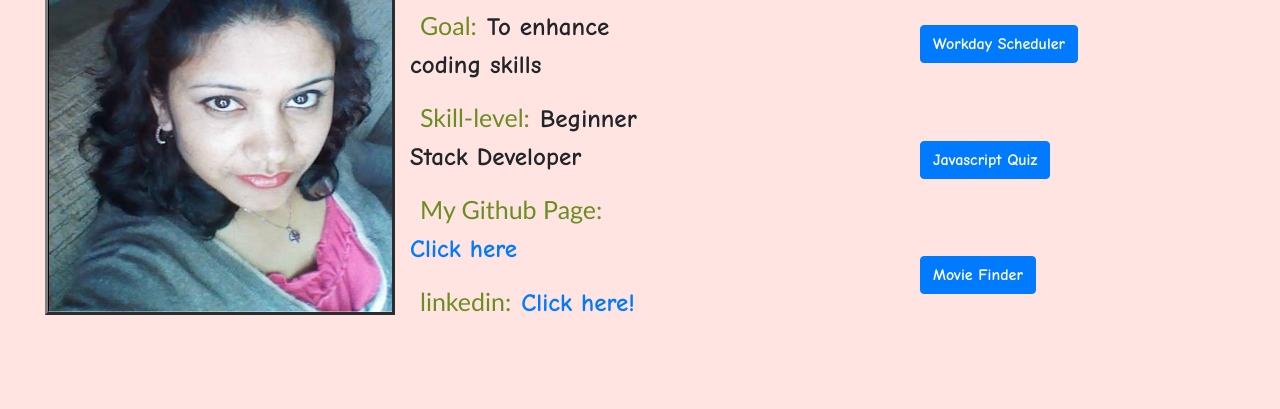
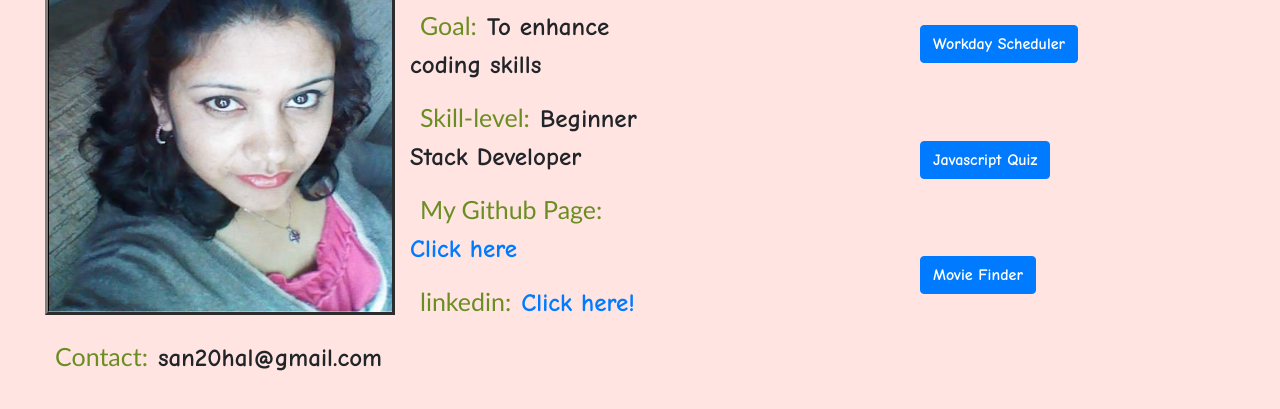
Before and after one commit to sthapa411/Portfolio, a plain HTML site: page index.html in a window 1280 px wide. Shown: the part 277-686 px from the top of the page. Drawn offline with nearby package versions, Linux system fonts and the light colour scheme.

Commit message:
contact info added

```diff
--- a/index.html
+++ b/index.html
@@ -48,6 +48,7 @@
           <p><span class="tab">Skill-level:</span>Beginner Stack Developer</p>
           <p><span class="tab">My Github Page: </span><a href="https://github.com/sthapa411"> Click here</a></p>
           <p><span class="tab">linkedin:</span><a href="http://linkedin.com/in/sangeeta-thapa-ma-lmsw-29b8b52a">Click here!</a> <br></p>
+          <p><span class="tab">Contact:</span>san20hal@gmail.com</p>
         </section>
     </div>
     <div class="col-sm-6">
```
